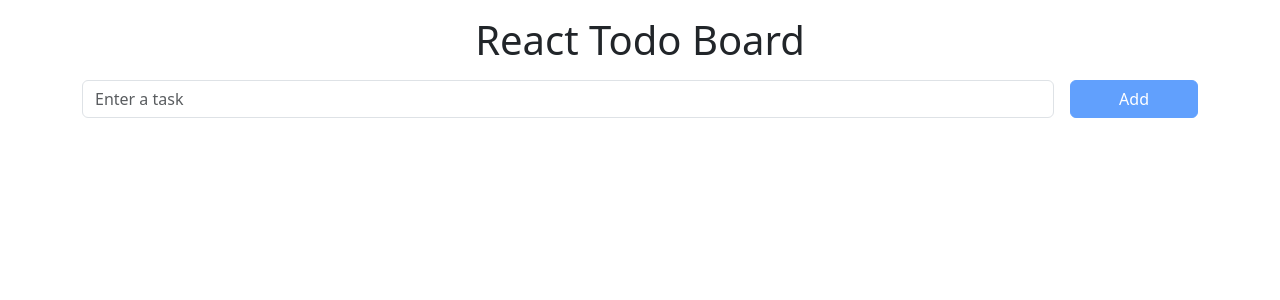
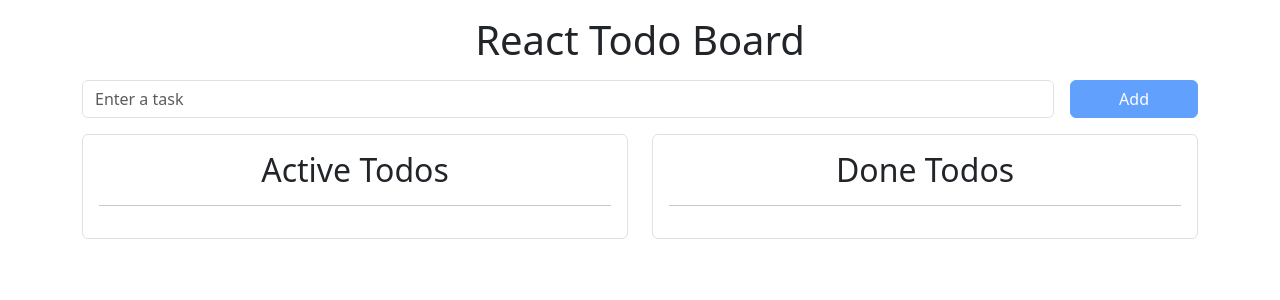
Before and after one commit to jpin730/react-todo-board, a React (Create React App) app: page / in a window 1280 px wide. Shown: the top 300 px of the page. Built offline with nearby package versions, Linux system fonts and the light colour scheme.

Commit message:
feat: :sparkles: group todos by status

```diff
--- a/src/components/SingleTodo.tsx
+++ b/src/components/SingleTodo.tsx
@@ -38,7 +38,7 @@ export const SingleTodo: FC<Props> = ({ todo }) => {
   };
 
   return (
-    <div className='alert alert-primary d-flex align-items-center'>
+    <div className={`alert alert-${isDone ? 'success' : 'info'} d-flex align-items-center`}>
       <button
         className='btn border-0 text-primary-emphasis'
         disabled={editMode}
@@ -50,13 +50,14 @@ export const SingleTodo: FC<Props> = ({ todo }) => {
       {editMode ? (
         <input
           type='text'
-          className='form-control bg-primary-subtle me-2'
+          className={`form-control bg-${isDone ? 'success' : 'info'}-subtle me-2`}
           value={titleInput}
           ref={(input) => {
             input?.focus();
           }}
           onChange={(e) => setTitleInput(e.target.value)}
           onKeyUp={(e) => e.key === 'Enter' && handleEdit()}
+          onBlur={handleCancelEdit}
           disabled={titleInput.trim().length === 0}
         />
       ) : (
--- a/src/components/TodoList.tsx
+++ b/src/components/TodoList.tsx
@@ -1,4 +1,4 @@
-import { FC } from 'react';
+import { FC, useMemo } from 'react';
 
 import { SingleTodo } from './SingleTodo';
 import { useTodosStore } from '../store/useTodosStore';
@@ -6,11 +6,34 @@ import { useTodosStore } from '../store/useTodosStore';
 export const TodoList: FC = () => {
   const { todos } = useTodosStore();
 
+  const [doneTodos, activeTodos] = useMemo(
+    () => [todos.filter(({ isDone }) => isDone), todos.filter(({ isDone }) => !isDone)],
+    [todos],
+  );
+
   return (
-    <div>
-      {todos.map((todo) => (
-        <SingleTodo key={todo.id} todo={todo} />
-      ))}
+    <div className='row gy-3'>
+      <div className='col-12 col-md-6'>
+        <div className='border rounded p-3'>
+          <h2 className='text-center mb-3'>Active Todos</h2>
+          <hr />
+
+          {activeTodos.map((todo) => (
+            <SingleTodo key={todo.id} todo={todo} />
+          ))}
+        </div>
+      </div>
+
+      <div className='col-12 col-md-6'>
+        <div className='border rounded p-3'>
+          <h2 className='text-center mb-3'>Done Todos</h2>
+          <hr />
+
+          {doneTodos.map((todo) => (
+            <SingleTodo key={todo.id} todo={todo} />
+          ))}
+        </div>
+      </div>
     </div>
   );
 };
```
